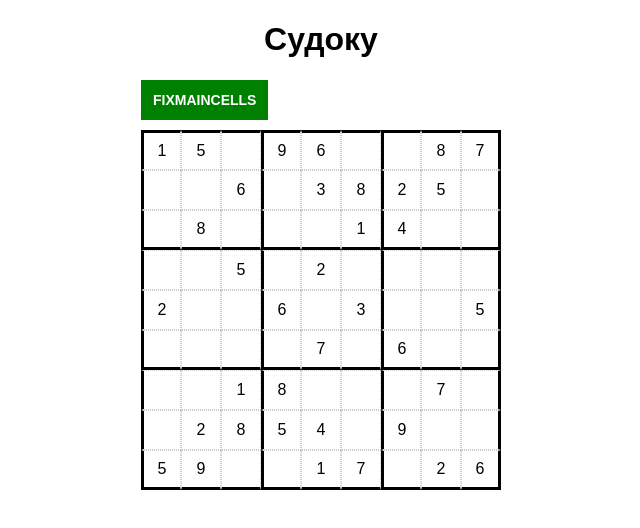
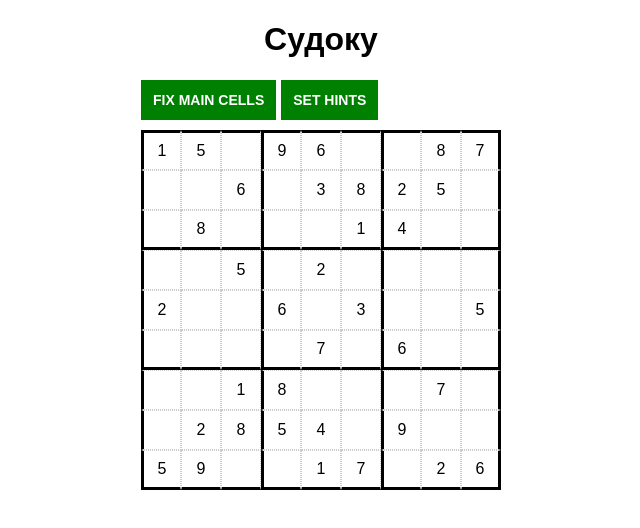
Before and after one commit to taraswww777/react-learn-sudoku, a React (Create React App) app: page / in a window 1280 px wide. Shown: the top 528 px of the page, without its empty margins (319-959 px from the left). Built offline with nearby package versions, Linux system fonts and the light colour scheme.

Commit message:
added hints

```diff
--- a/src/components/Sudoku/components/Sudoku/Sudoku.tsx
+++ b/src/components/Sudoku/components/Sudoku/Sudoku.tsx
@@ -2,7 +2,11 @@ import * as _ from "lodash";
 import * as React from 'react';
 import BEMComponent from "../../../../libs/BEM/BEMComponent";
 import DEMO_TASK from '../../demo-task.json';
-import {genCell, ICell, IValidResult, setMainCells, valid} from '../../libs';
+import {
+	calcHintsToTask, driveToHorizontal,
+	driveToVertical, genCell, genDefaultTask, ICell,
+	IValidResult, setMainCells, valid
+} from '../../libs';
 import {
 	DIRECTIONS_DRIVING,
 	DIRECTIONS_DRIVING_DOWN,
@@ -10,7 +14,6 @@ import {
 	DIRECTIONS_DRIVING_RIGHT,
 	DIRECTIONS_DRIVING_UP
 } from "../../libs/constants";
-import {driveToHorizontal, driveToVertical, genDefaultTask} from "../../libs/other";
 import SudokuBar from "../SudokuBar/SudokuBar";
 import SudokuGrid from "../SudokuGrid/SudokuGrid";
 import SudokuKeyboard from "../SudokuKeyboard/SudokuKeyboard";
@@ -54,6 +57,7 @@ class Sudoku extends BEMComponent {
 		this.changeCurrentCellKey = this.changeCurrentCellKey.bind(this);
 		this.keyUpF2DoOpenKeyboard = this.keyUpF2DoOpenKeyboard.bind(this);
 		this.fixMainCells = this.fixMainCells.bind(this);
+		this.setHints = this.setHints.bind(this);
 	}
 
 	public setStateTask(task: ICell[]) {
@@ -201,6 +205,11 @@ class Sudoku extends BEMComponent {
 		this.setStateHistoryNeedWrite();
 	}
 
+	public setHints() {
+		const currentStateTask: ICell[] = _.get(this.state, 'currentStateTask');
+		this.setStateTask(calcHintsToTask(currentStateTask));
+	}
+
 	public render() {
 		const currentCellKey = _.get(this.state, 'currentCell.key', '');
 		const keyboardWrongValue = _.get(this.state, 'keyboardWrongValue', null);
@@ -211,7 +220,9 @@ class Sudoku extends BEMComponent {
 		return (
 			<div className={this.block()}>
 				<div className={this.elem('bar')}>
-					<SudokuBar fixMainCells={this.fixMainCells}/>
+					<SudokuBar
+						setHints={this.setHints}
+						fixMainCells={this.fixMainCells}/>
 				</div>
 
 				<div className={this.elem('grid')}>
--- a/src/components/Sudoku/components/SudokuBar/SudokuBar.css
+++ b/src/components/Sudoku/components/SudokuBar/SudokuBar.css
@@ -36,6 +36,6 @@
 	}
 
 	to{
-		transform: scale(0.95);
+		transform: scale(1);
 	}
 }
--- a/src/components/Sudoku/components/SudokuBar/SudokuBar.tsx
+++ b/src/components/Sudoku/components/SudokuBar/SudokuBar.tsx
@@ -5,7 +5,8 @@ import "./SudokuBar.css";
 const COMPONENT_NAME = 'sudoku-bar';
 
 export interface ISudokuBarProps extends IBEMProps {
-	fixMainCells?: any
+	fixMainCells: any;
+	setHints?: any;
 }
 
 function SudokuBar(props: ISudokuBarProps) {
@@ -14,7 +15,13 @@ function SudokuBar(props: ISudokuBarProps) {
 			<button
 				className={props.elem('btn', 'run')}
 				onClick={props.fixMainCells}
-			>fixMainCells
+			>fix Main Cells
+			</button>
+
+			<button
+				className={props.elem('btn', 'run')}
+				onClick={props.setHints}
+			>set Hints
 			</button>
 		</div>
 	);
--- a/src/components/Sudoku/components/SudokuCell/SudokuCell.tsx
+++ b/src/components/Sudoku/components/SudokuCell/SudokuCell.tsx
@@ -2,6 +2,7 @@ import * as React from 'react';
 import {BEM, IBEMProps} from "../../../../libs/BEM/BEM";
 import {ICell} from "../../libs";
 import {fnDoOpenKeyboard} from "../Sudoku/Sudoku";
+import SudokuCellHints from "../SudokuCellHints/SudokuCellHints";
 import "./SudokuCell.css";
 
 export interface ISudokuCellProps extends IBEMProps {
@@ -23,7 +24,7 @@ function SudokuCell(props: ISudokuCellProps) {
 		<div
 			className={props.block()}
 			onClick={onClickOpenKeyboard(props.cell, props.openKeyboard)}>
-			{props.cell.value ? props.cell.value : ''}
+			{props.cell.value ? props.cell.value : props.cell.hints && <SudokuCellHints hints={props.cell.hints}/>}
 		</div>
 	);
 
--- /dev/null
+++ b/src/components/Sudoku/components/SudokuCellHints/SudokuCellHints.css
@@ -0,0 +1,58 @@
+.sudoku-cell-hints {
+	width: calc(100% - 8px);
+	height: calc(100% - 8px);
+	margin: 0 auto;
+	display: block;
+	padding: 4px;
+	font-size: 10px;
+	position: relative;
+}
+
+.sudoku-cell-hints__item {
+	position: absolute;
+}
+
+.sudoku-cell-hints__item--val {
+}
+
+.sudoku-cell-hints__item--val_1,
+.sudoku-cell-hints__item--val_2,
+.sudoku-cell-hints__item--val_3 {
+	top: 0;
+}
+
+.sudoku-cell-hints__item--val_4,
+.sudoku-cell-hints__item--val_5,
+.sudoku-cell-hints__item--val_6 {
+	top: 50%;
+	transform: translateY(-50%);
+}
+
+.sudoku-cell-hints__item--val_7,
+.sudoku-cell-hints__item--val_8,
+.sudoku-cell-hints__item--val_9 {
+	bottom: 0;
+}
+
+.sudoku-cell-hints__item--val_1,
+.sudoku-cell-hints__item--val_4,
+.sudoku-cell-hints__item--val_7 {
+	left: 0;
+}
+
+.sudoku-cell-hints__item--val_2,
+.sudoku-cell-hints__item--val_5,
+.sudoku-cell-hints__item--val_8 {
+	left: 50%;
+	transform: translateX(-50%);
+}
+
+.sudoku-cell-hints__item--val_3,
+.sudoku-cell-hints__item--val_6,
+.sudoku-cell-hints__item--val_9 {
+	right: 0;
+}
+
+.sudoku-cell-hints__item--val_5 {
+	transform: translateY(-50%) translateX(-50%);
+}
--- /dev/null
+++ b/src/components/Sudoku/components/SudokuCellHints/SudokuCellHints.tsx
@@ -0,0 +1,24 @@
+import _ from 'lodash';
+import * as React from 'react';
+import {BEM, IBEMProps} from "../../../../libs/BEM/BEM";
+import "./SudokuCellHints.css";
+
+export interface ISudokuCellProps extends IBEMProps {
+	hints: number[]
+}
+
+const componentName = 'sudoku-cell-hints';
+
+
+function SudokuCellHints(props: ISudokuCellProps) {
+	return (
+		<div className={props.block()}>
+			{_.map(props.hints, (hint: number) =>
+				<div className={props.elem('item', 'val', hint.toString())}>{hint}</div>
+			)}
+		</div>
+	);
+
+}
+
+export default BEM(SudokuCellHints, componentName);
--- a/src/components/Sudoku/libs/constants.tsx
+++ b/src/components/Sudoku/libs/constants.tsx
@@ -3,6 +3,9 @@ export const MIN_POS_Y = 0;
 
 export const MAX_POS_X = 8;
 export const MAX_POS_Y = 8;
+
+export const MIN_VALUE = 1;
+export const MAX_VALUE = 9;
 
 export const AREA_NUMBERS = {
 	0: {0: 0, 1: 1, 2: 2,},
--- a/src/components/Sudoku/libs/interfaces.tsx
+++ b/src/components/Sudoku/libs/interfaces.tsx
@@ -5,9 +5,10 @@ export interface ICell {
 	value: number | 0,
 	isMain?: boolean,
 	hasWrong?: boolean,
+	hints?: number[]
 }
 
-export interface ISplitToRowsAndColl {
+export interface ISplitToRowsColsAreas {
 	rows: ICell[][],
 	cols: ICell[][],
 	area: ICell[][],
--- a/src/components/Sudoku/libs/other.tsx
+++ b/src/components/Sudoku/libs/other.tsx
@@ -1,6 +1,6 @@
 import * as _ from 'lodash';
 import {AREA_NUMBERS, LIST_KEYS_KEY_BOARD, MAX_POS_X, MAX_POS_Y, MIN_POS_X, MIN_POS_Y} from "./constants";
-import {ICell, ISplitToRowsAndColl} from "./interfaces";
+import {ICell, ISplitToRowsColsAreas} from "./interfaces";
 
 export function onlyTrue(arrBool: boolean[]): boolean {
 	return _.findIndex(arrBool, item => !item) === -1;
@@ -24,9 +24,9 @@ export function getNumberAreaByPos(posX: number, posY: number): number {
 	return _.get(AREA_NUMBERS, `${areaX}.${areaY}`);
 }
 
-export function splitToRowsAndCols(stateTask: ICell[]): ISplitToRowsAndColl {
+export function splitToRowsColsAreas(stateTask: ICell[]): ISplitToRowsColsAreas {
 	let areaNum: number;
-	const resultSplit: ISplitToRowsAndColl = {
+	const resultSplit: ISplitToRowsColsAreas = {
 		area: [],
 		cols: [],
 		rows: [],
--- a/src/components/Sudoku/libs/run.tsx
+++ b/src/components/Sudoku/libs/run.tsx
@@ -1,5 +1,7 @@
 import _ from 'lodash';
-import {ICell} from "./interfaces";
+import {MAX_VALUE, MIN_VALUE} from "./constants";
+import {ICell, ISplitToRowsColsAreas} from "./interfaces";
+import {getNumberAreaByPos, splitToRowsColsAreas} from "./other";
 
 export function setMainCells(task: ICell[]): ICell[] {
 	return _.map(task, (cell: ICell) => {
@@ -9,3 +11,48 @@ export function setMainCells(task: ICell[]): ICell[] {
 		};
 	});
 }
+
+export function calcHintsToTask(task: ICell[]) {
+	let hints: number[] = [];
+	const rowsColsAreas: ISplitToRowsColsAreas = splitToRowsColsAreas(task);
+	return _.map(task, (cell: ICell) => {
+		if (cell.isMain) {
+			return cell;
+		}
+		hints = [];
+
+		for (let estimatedValue = MIN_VALUE; estimatedValue <= MAX_VALUE; estimatedValue++) {
+			if (!hasValueInRowsColsAreas(rowsColsAreas, cell, estimatedValue)) {
+				hints.push(estimatedValue);
+			}
+		}
+
+		return {
+			...cell,
+			hints
+		};
+	});
+}
+
+
+function hasValueInRowsColsAreas(rowsColsAreas: ISplitToRowsColsAreas, cell: ICell, value: number): boolean {
+	const areaNum = getNumberAreaByPos(cell.posX, cell.posY);
+
+	let resValidRows: boolean = hasValueInArray(rowsColsAreas.rows[cell.posX], value);
+	let resValidCols: boolean = hasValueInArray(rowsColsAreas.cols[cell.posY], value);
+	let resValidArea: boolean = hasValueInArray(rowsColsAreas.area[areaNum], value);
+
+	return resValidRows || resValidCols || resValidArea;
+}
+
+function hasValueInArray(rowsColsAreas: ICell[], value: number): boolean {
+	let i = 0;
+
+	for (i; i < rowsColsAreas.length; i++) {
+		if (rowsColsAreas[i].value === value) {
+			return true;
+		}
+	}
+
+	return false;
+}
--- a/src/components/Sudoku/libs/valid.tsx
+++ b/src/components/Sudoku/libs/valid.tsx
@@ -1,5 +1,5 @@
 import * as _ from "lodash";
-import {ICell, ISplitToRowsAndColl, onlyTrue, splitToRowsAndCols} from "./index";
+import {ICell, ISplitToRowsColsAreas, onlyTrue, splitToRowsColsAreas} from "./index";
 
 export interface IValidResult {
 	isValid: boolean;
@@ -9,7 +9,7 @@ export interface IValidResult {
 export function valid(stateTask: ICell[]): IValidResult {
 	let validResult: IValidResult = {isValid: false};
 	if (stateTask) {
-		const RowsAndCols: ISplitToRowsAndColl = splitToRowsAndCols(stateTask);
+		const RowsAndCols: ISplitToRowsColsAreas = splitToRowsColsAreas(stateTask);
 
 		let resValidRows: boolean[] = validListCells(RowsAndCols.rows);
 		let resValidCols: boolean[] = validListCells(RowsAndCols.cols);
```
Also changed, not shown: src/components/Sudoku/libs/index.tsx (+19 -8 lines).
